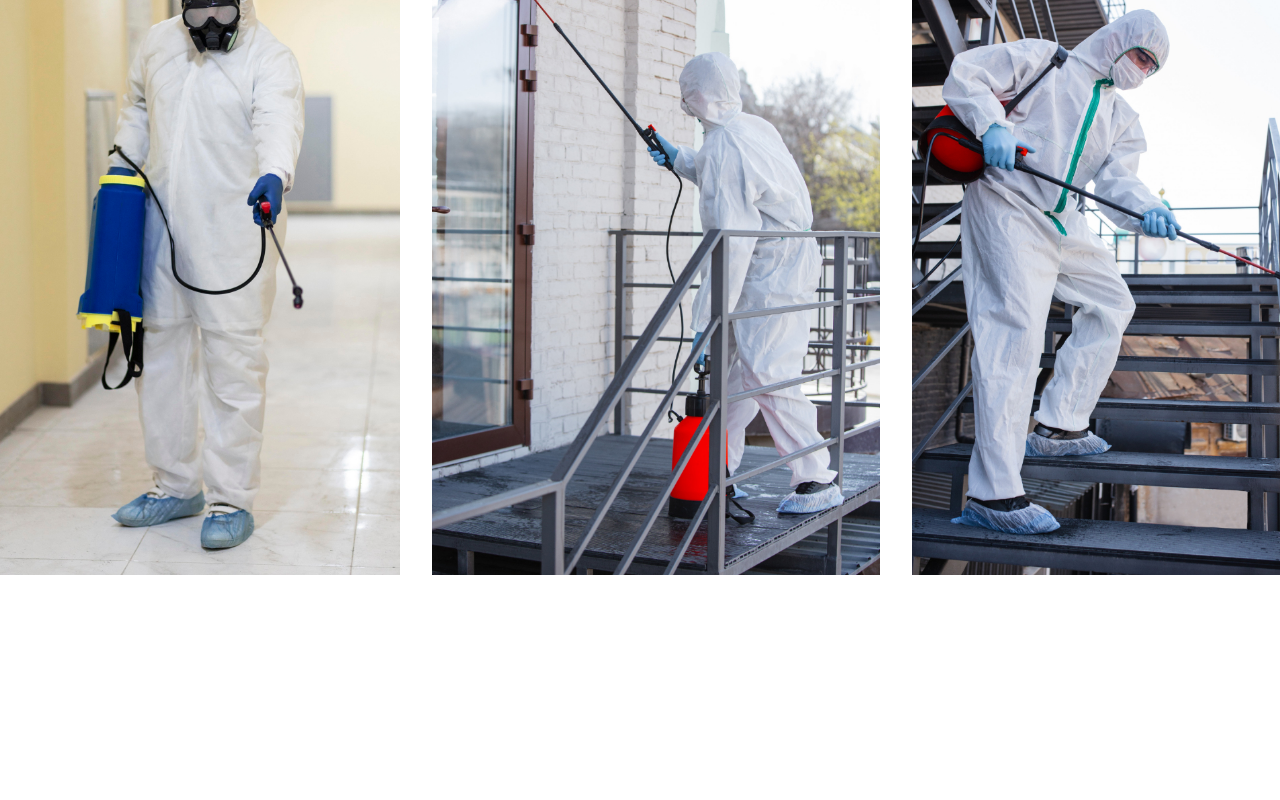
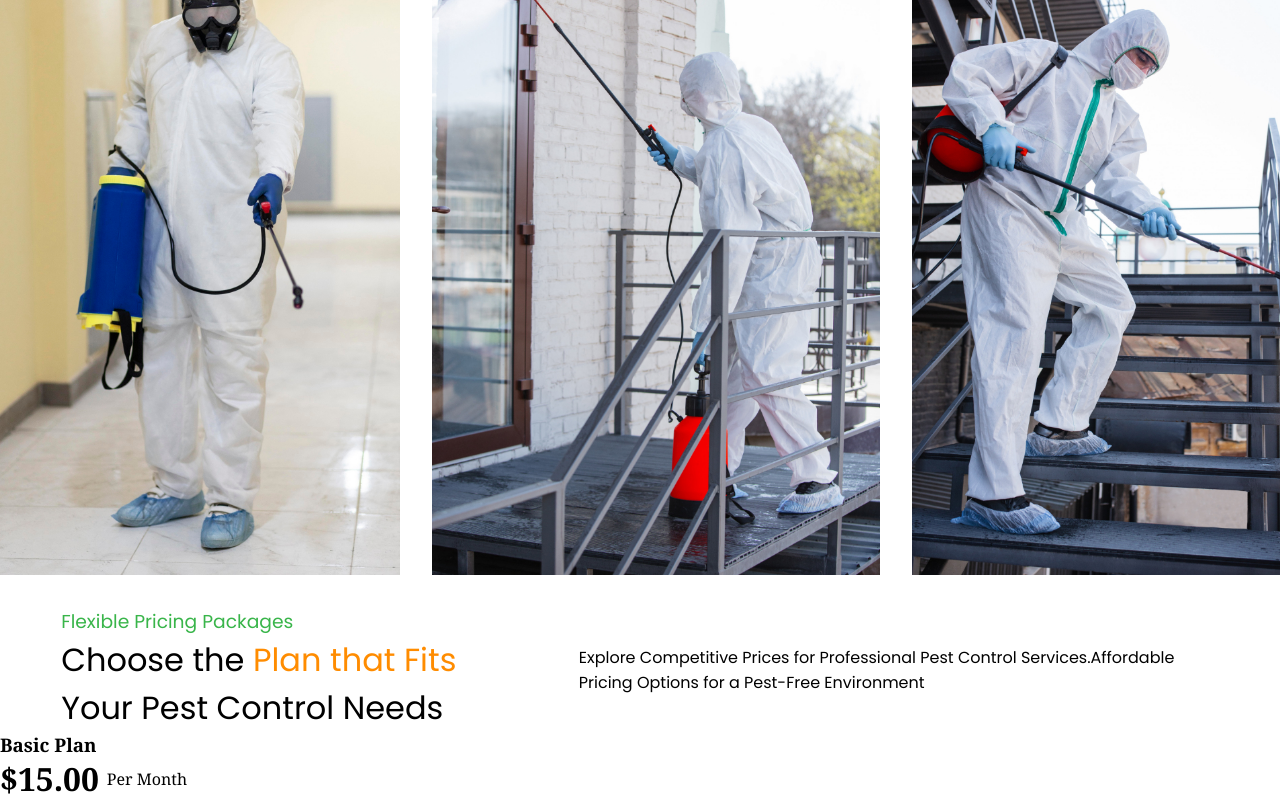
Before and after one commit to alecnissen/Precision-Pest-Control, a React (Vite) app: page / in a window 1280 px wide. Shown: the part 3527-4327 px from the top of the page. Before the commit the page ends 4134 px from the top, so only its background shows below. Built offline with nearby package versions, Linux system fonts and the light colour scheme.

Commit message:
began adding basic content for payment plans section, constructing the payment cards

```diff
--- a/src/App.jsx
+++ b/src/App.jsx
@@ -7,6 +7,7 @@ import Navbar from './Navbar';
 import FeaturesHomepage from './FeaturesHomepage';
 import Process from './Process';
 import GalleryHomepage from './GalleryHomepage';
+import PaymentPlans from './PaymentPlans';
 
 export default function App() {
 
@@ -20,6 +21,7 @@ export default function App() {
     <FeaturesHomepage></FeaturesHomepage>
     <Process></Process>
     <GalleryHomepage></GalleryHomepage>
+    <PaymentPlans></PaymentPlans>
     </>
   );
 }
--- /dev/null
+++ b/src/PaymentPlans.jsx
@@ -0,0 +1,43 @@
+import React from 'react';
+
+export default function PaymentPlans() {
+  return (
+    <div className="payment-plans-content-wrapper">
+      <div className="payment-plans-title-subtitle-wrapper">
+        <div className="payment-plans-title-subtitle-container">
+          <h3>Flexible Pricing Packages</h3>
+
+          <h1>
+            Choose the <span className='plan-fits-text'>Plan that Fits</span>
+          </h1>
+
+          <h1>Your Pest Control Needs</h1>
+        </div>
+
+        <p>
+          Explore Competitive Prices for Professional Pest Control Services.Affordable Pricing Options for a Pest-Free
+          Environment
+        </p>
+      </div>
+
+
+      <div className='payment-plans-card-wrapper'>
+
+        <div className='payment-plan-card'>
+
+          <h3>Basic Plan</h3>
+
+          <div className='payment-plan-price-container'>
+          <h1>$15.00</h1>
+          <p>Per Month</p>
+          </div>
+
+        </div>
+
+      </div>
+
+
+
+    </div>
+  );
+}
--- a/src/Styles/index.scss
+++ b/src/Styles/index.scss
@@ -14,3 +14,4 @@
 @import '../Styles/features_homepage_styles.scss';
 @import '../Styles/process_styles.scss';
 @import '../Styles/gallery_homepage_styles.scss';
+@import '../Styles/payment_plans_styles.scss';
--- /dev/null
+++ b/src/Styles/payment_plans_styles.scss
@@ -0,0 +1,47 @@
+.payment-plans-content-wrapper {
+    display: flex;
+    flex-direction: column;
+}
+
+
+.payment-plans-title-subtitle-wrapper {
+    display: flex;
+    justify-content: space-around;
+    align-items: center;
+
+}
+
+.payment-plans-title-subtitle-container {
+    display: flex;
+    flex-direction: column;
+}
+
+.payment-plans-title-subtitle-container h3 {
+    color: rgb(57, 181, 74);
+}
+
+.payment-plans-title-subtitle-container * {
+    font-family: "Poppins", sans-serif;
+    font-weight: 400;
+}
+
+.payment-plans-title-subtitle-wrapper p {
+    font-family: "Poppins", sans-serif;
+    font-weight: 400;
+    max-width: 40em;
+}
+
+.plan-fits-text {
+    color: darkorange;
+}
+
+.payment-plans-card-wrapper {
+    display: flex;
+    flex-direction: column;
+}
+
+.payment-plan-price-container {
+    display: flex;
+    align-items: center;
+    gap: 0.5em;
+}
```
